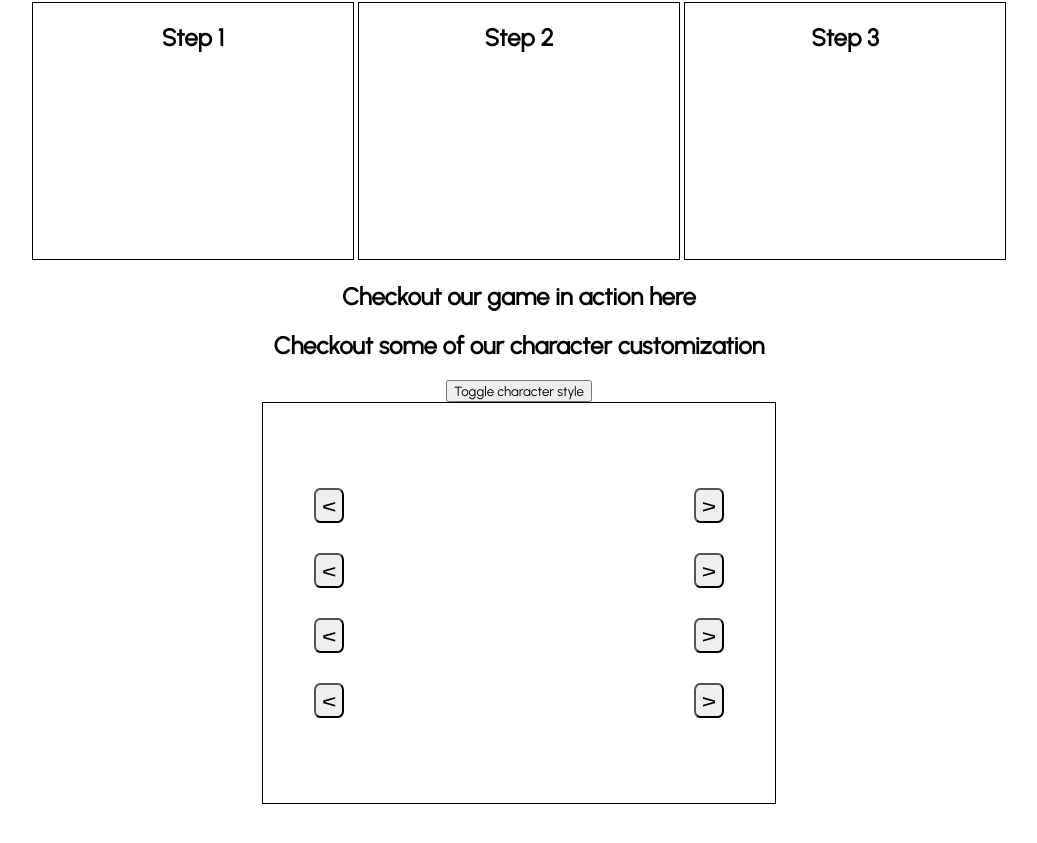
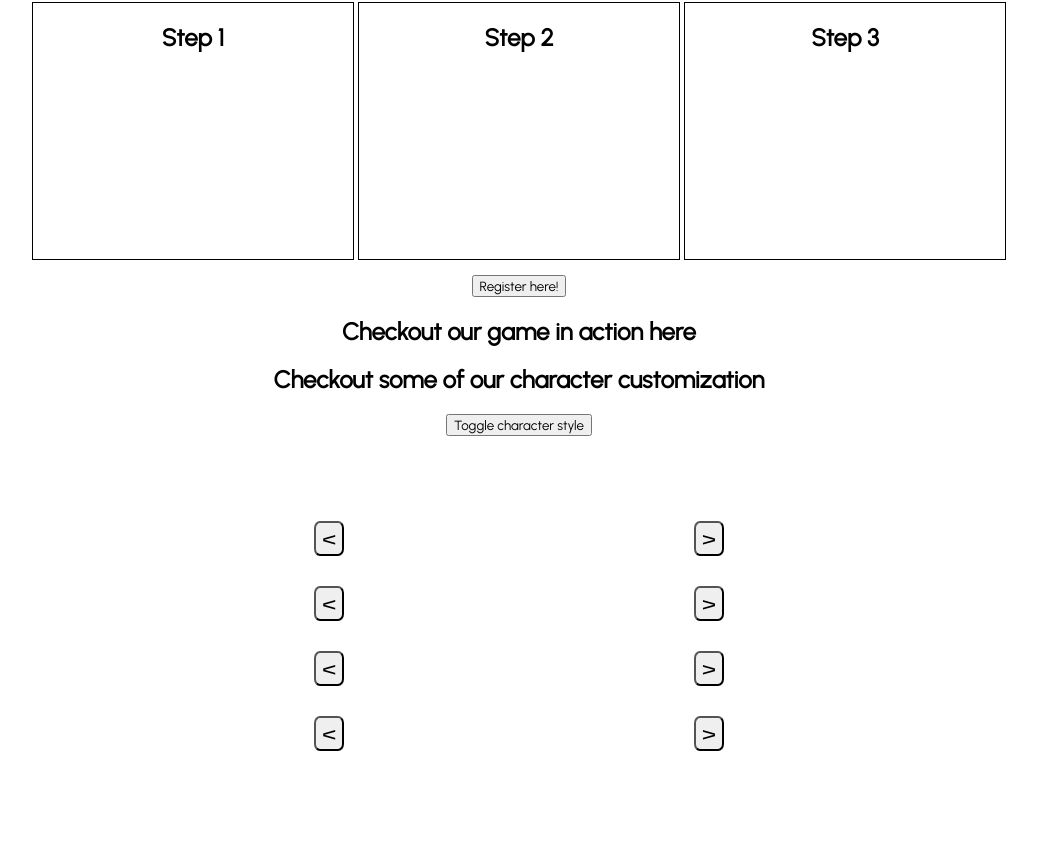
Before and after one commit to gitplayers/client, a React app: page / in a window 1280 px wide. Shown: the part 383-1226 px from the top of the page, without its empty margins (121-1158 px from the left). Before the commit the page ends 1195 px from the top, so only its background shows below. Built offline with nearby package versions, Linux system fonts and the light colour scheme.

Commit message:
Change where image src for game is returned from, test for deploy

```diff
--- a/src/Components/Game/index.js
+++ b/src/Components/Game/index.js
@@ -5,6 +5,7 @@ import { useParams, useHistory } from 'react-router-dom';
 import './style.css';
 import axios from 'axios';
 import { useWedding } from "../../Context/WeddingContext";
+import { spriteImages } from '../../Helpers';
 const BASE_URL = "https://gamein-vitation.herokuapp.com";
 let gameInProgress = true;
 let scoreMultiplier = 1;
@@ -69,13 +70,15 @@ const Game = () => {
                 character.verticalMovement(direction);
             })
 
-            character.sprite_image.src = "../../GameComponents/Character/sprites/bride_var_1.png"
+            character.sprite_image.src = spriteImages["bride_var_1.png"].default;
 
             window.setInterval(() => {
 
                 if (gameInProgress){
                     context.clearRect(0, 0, canvas.width, canvas.height);
-                    character.display();
+                    character.sprite_image.onload = () => {
+                        character.display();
+                    }
                     character.update();
                     floorObstacle.display();
                     floorObstacle.update();
--- a/src/Helpers/index.js
+++ b/src/Helpers/index.js
@@ -28,5 +28,6 @@ function importAll(r) {
 
 const images = importAll(require.context('../Assets', false, /\.(png|jpe?g|svg)$/));
 const largeSpriteImages = importAll(require.context('../Components/Game/large sprites', false, /\.(png|jpe?g|svg)$/));
+const spriteImages = importAll(require.context('../GameComponents/Character/sprites', false, /\.(png|jpe?g|svg)$/));
 
-export { shuffle, decideErrorMessage, images, largeSpriteImages }
+export { shuffle, decideErrorMessage, images, largeSpriteImages, spriteImages }
--- a/src/Pages/Home/index.js
+++ b/src/Pages/Home/index.js
@@ -121,6 +121,10 @@ const Home = () => {
         }
     }
 
+    const forwardToDjango = () => {
+        window.location.assign("");
+    }
+
     return (
         <>
             <div>
@@ -144,7 +148,10 @@ const Home = () => {
             <div className="stepDiv">
                 <h2>Step 3</h2>
             </div>
-            <div>
+            <div id="djangoButton">
+                <button onClick={forwardToDjango}>Register here!</button>
+            </div>
+            <div >
                 <h2>Checkout our game in action here</h2>
             </div>
             <div>
--- a/src/Pages/Home/style.css
+++ b/src/Pages/Home/style.css
@@ -16,11 +16,13 @@
     display: flex;
     justify-content: center;
     align-items: center;
-    border: 1px solid black;
     width: 40vw;
     height: 50vh;
 }
 
+#djangoButton {
+    margin-top: 1%;
+}
 
 .buttonDiv button {
     font-size: 1.5rem;
--- a/src/Pages/Welcome/style.css
+++ b/src/Pages/Welcome/style.css
@@ -15,7 +15,6 @@ main {
 }
 
 #side1ImageDiv, #side2ImageDiv {
-    border: 1px solid black;
     height: 90%;
     margin-bottom: 3%;
 }
```
Also changed, not shown: src/Layout/Header/style.css (line endings or trailing spaces).
